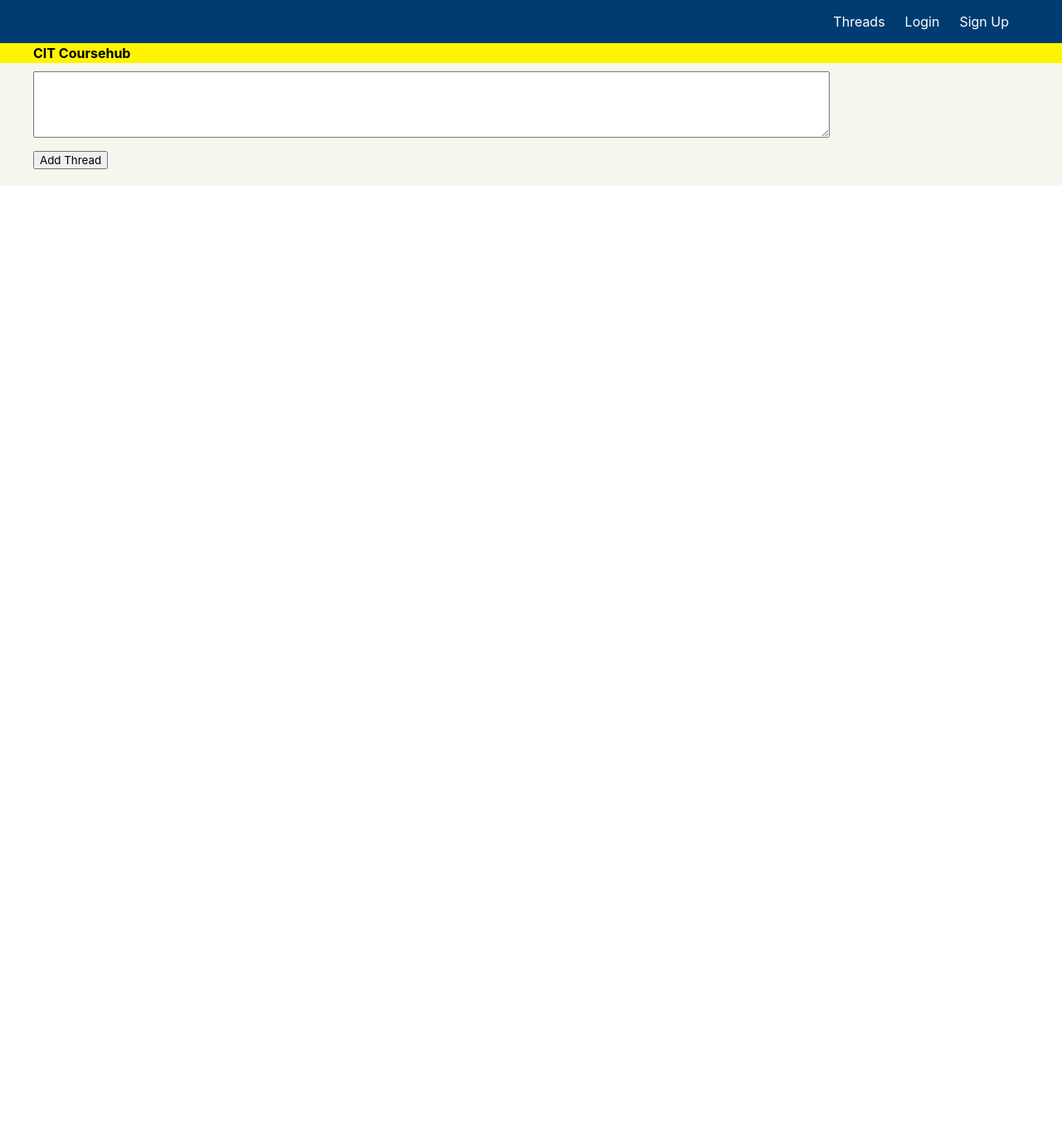
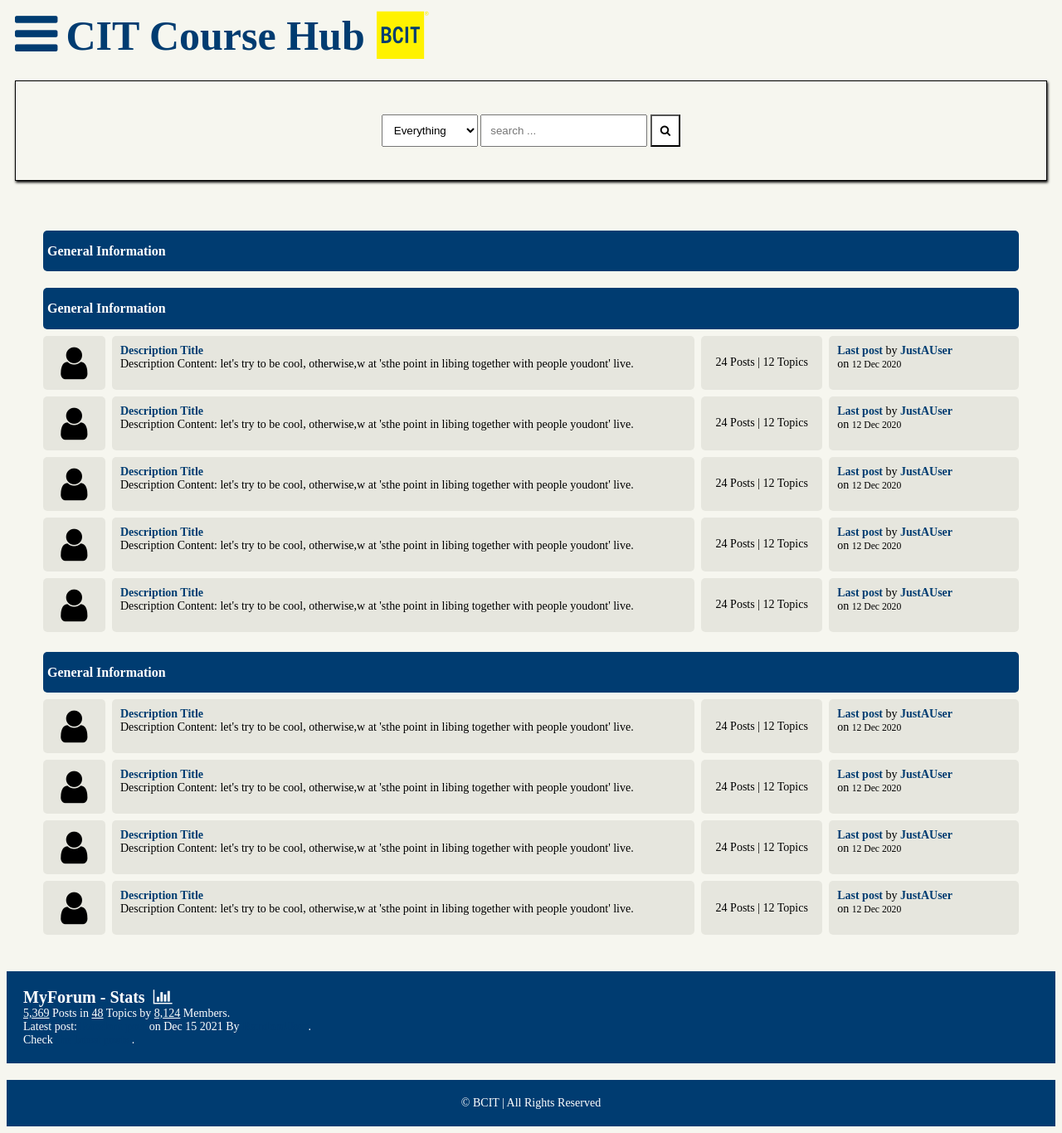
Before and after one commit to naasiz/ACIT-2911, a Flask app: page / in a window 1280 px wide. Shown: the whole page at 83% size. Before the commit the page ends 224 px from the top, so only its background shows below. Run offline with Flask 3, Linux system fonts and the light colour scheme; data that the repository does not hold is empty; parts of the project's set-up code (start-up, migrations or seed data) failed here and were passed over.

Commit message:
Adding flask into henry's templates

```diff
--- a/main.py
+++ b/main.py
@@ -31,9 +31,9 @@ def main():
         thread.count = db.session.query(Comment).filter(Comment.thread_id == thread.id).count()
 
     try:
-        return render_template('main.html', threads=results, user=current_user)
+        return render_template('forums.html', threads=results, user=current_user)
     except AttributeError:
-        return render_template('main.html', threads=results)
+        return render_template('forums.html', threads=results)
 
 # For rending the currently logged in profile page
 @app.route('/profile')
--- a/manage.py
+++ b/manage.py
@@ -16,6 +16,7 @@ def create_Thread(num):
     db.session.commit()
     thread = db.get_or_404(Thread, num)
     thread.title = "What was your favourite course from term 1?"
+    thread.content = "I really enjoyed COMP 1002, it was a great introduction to programming!"
     db.session.commit()
 
 def delete_data():
--- a/models.py
+++ b/models.py
@@ -25,6 +25,7 @@ class Thread(db.Model):
     author = relationship("User", back_populates="threads")
     date = db.Column(DateTime(timezone=True), server_default=func.now())
     comments = relationship("Comment")
+    contetn = db.Column(db.String(1000))
 
     # def to_json(self):
     #     return {
--- a/templates/homepage file/forums.html
+++ b/templates/forums.html
@@ -45,22 +45,31 @@
             <div class="subforum-title">
                 <h1>General Information</h1>
             </div>
+            {% for thread in threads %}
             <div class="subforum-row">
                 <div class="subforum-icon subforum-column center">
                     <i class="fa fa-user center"></i>
                 </div>
                 <div class="subforum-description subforum-column">
-                    <h4><a href="#">Description Title</a></h4>
-                    <p>Description Content: let's try to be cool, otherwise,w at 'sthe point in libing together with people youdont' live.</p>
+                    <h4><a href="{{ url_for('thread_detailed', thread_id=thread.id)}}">{{ thread.title }}</a></h4>
+                    <p>{{ thread.content }}</p>
                 </div>
                 <div class="subforum-stats subforum-column center">
-                    <span>24 Posts | 12 Topics</span>
+                    <span>{{ thread.count }}</span>
                 </div>
                 <div class="subforum-info subforum-column">
-                    <b><a href="">Last post</a></b> by <a href="">JustAUser</a>
-                    <br>on <small>12 Dec 2020</small>
+                    {% if thread.author.name %}
+                    <b><a href="">Last post</a></b> by <a href="">{{ thread.author.name }}</a>
+                    {% else %}
+                    <b><a href="">Last post</a></b> by <a href="">Anonymous</a>
+                    {% endif %}
+
+
+                    <br>on <small>{{ thread.date }}</small>
                 </div>
             </div>
+            {% endfor %}
+
         </div>
         <!--More-->
 
--- a/templates/main.html
+++ b/templates/main.html
@@ -1,5 +1,85 @@
-{% extends "base.html" %} {% block title %} CIT Coursehub {% endblock %} {%
-block content2 %}
+<!DOCTYPE html>
+<html lang="en">
+  <head>
+    <meta charset="UTF-8">
+    <meta name="viewport" content="width=device-width, initial-scale=1.0">
+    <title>Forum</title>
+    <link rel="stylesheet" href="../../static/homepage.css">
+    <link rel="stylesheet" href="../../static/styles2.css" />
+    <link rel="stylesheet" href="https://cdnjs.cloudflare.com/ajax/libs/font-awesome/4.7.0/css/font-awesome.min.css">
+
+  </head>
+
+  <body>
+  <script>
+    //NavBar
+function hideIconBar(){
+  var iconBar = document.getElementById("iconBar");
+  var navigation = document.getElementById("navigation");
+  iconBar.setAttribute("style", "display:none;");
+  navigation.classList.remove("hide");
+}
+
+function showIconBar(){
+  var iconBar = document.getElementById("iconBar");
+  var navigation = document.getElementById("navigation");
+  iconBar.setAttribute("style", "display:block;");
+  navigation.classList.add("hide");
+}
+
+//Comment
+function showComment(){
+  var commentArea = document.getElementById("comment-area");
+  commentArea.classList.remove("hide");
+}
+
+//Reply
+function showReply(){
+  var replyArea = document.getElementById("reply-area");
+  replyArea.classList.remove("hide");
+}
+  </script>
+    <header>
+        <!--NavBar Section-->
+        <div class="navbar">
+            <nav class="navigation hide" id="navigation">
+                <span class="close-icon" id="close-icon" onclick="showIconBar()"><i class="fa fa-close"></i></span>
+                <ul class="nav-list">
+                    <li class="nav-item"><a href="forums.html">Threads</a></li>
+                    <li class="nav-item"><a href="posts.html">Post</a></li>
+                    <li class="nav-item"><a href="course detail.html">Course Detail</a></li>
+                </ul>
+            </nav>
+            <a class="bar-icon" id="iconBar" onclick="hideIconBar()"><i class="fa fa-bars"></i></a>
+            <div class="brand"><a href="forums.html" class="brand">
+            CIT Course Hub
+            <img class="logo" src="/static/logo.svg" alt="logo" width="64px" height="65px" alt="bcit logo">
+            </a>
+            </div>
+        </div>
+        <!--SearchBox Section-->
+        <div class="search-box">
+            <div>
+                <select name="" id="">
+                    <option value="Everything">Everything</option>
+                    <option value="Titles">Titles</option>
+                    <option value="Descriptions">Descriptions</option>
+                </select>
+                <input type="text" name="q" placeholder="search ...">
+                <button><i class="fa fa-search"></i></button>
+            </div>
+        </div>
+    </header>
+    <div class="container">
+        <!--Navigation-->
+        <div class="navigate">
+            <span><a href="forums.html">CIT Course Hub - Threads</a> >> <a href="posts.html">Post</a></span>
+        </div>
+
+
+<!--starts here-->
+
+<!--starts here-->
 <head>
   <link rel="stylesheet" href="static\main.css">
 </head>
@@ -29,6 +109,13 @@ block content2 %}
     <textarea id="content" name="content"></textarea>
     <button type="submit">Add Thread</button>
   </form>
-</div>
 
-{% endblock %}
+
+
+
+
+    <footer>
+        <span>&copy;  BCIT | All Rights Reserved</span>
+    </footer>
+
+</body>
```
Also changed, not shown: instance/db.sqlite, static/logo.svg (renamed from templates/homepage file/logo.svg), templates/homepage.js (renamed from templates/homepage file/homepage.js).
